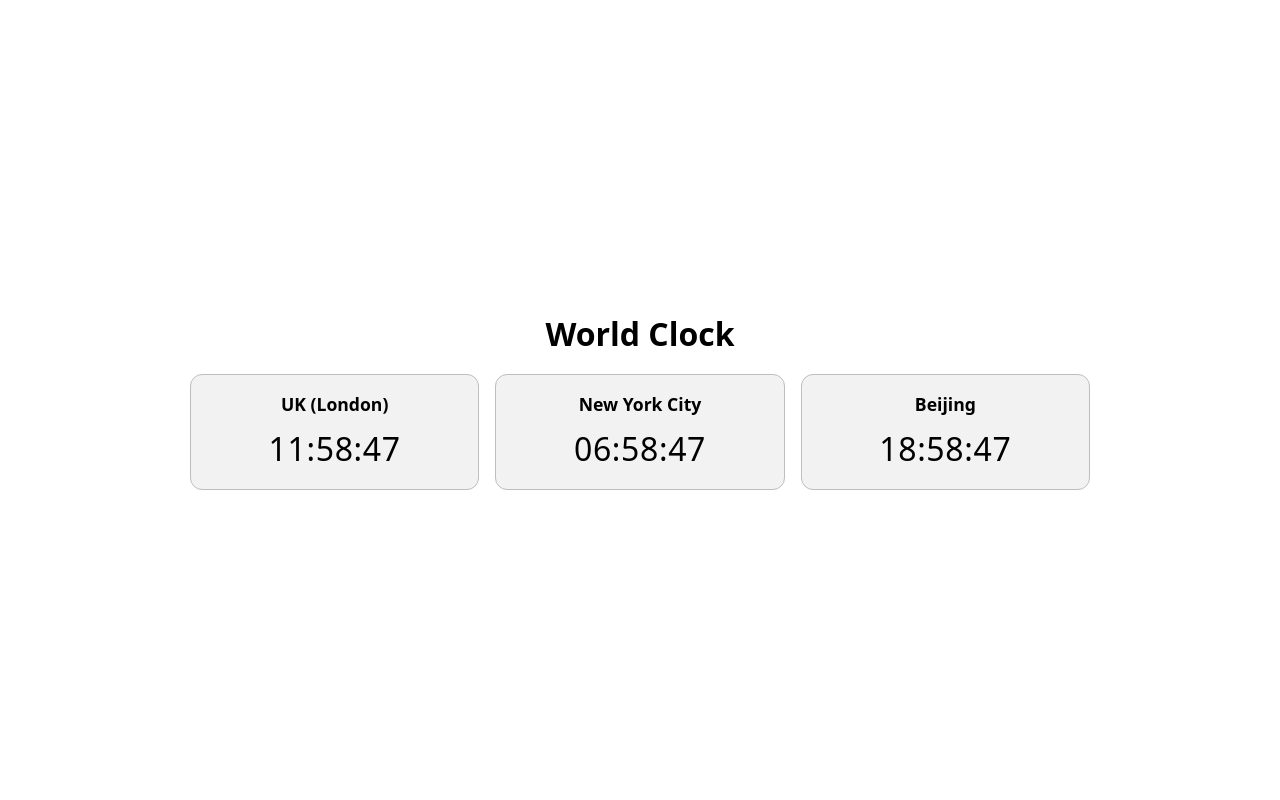
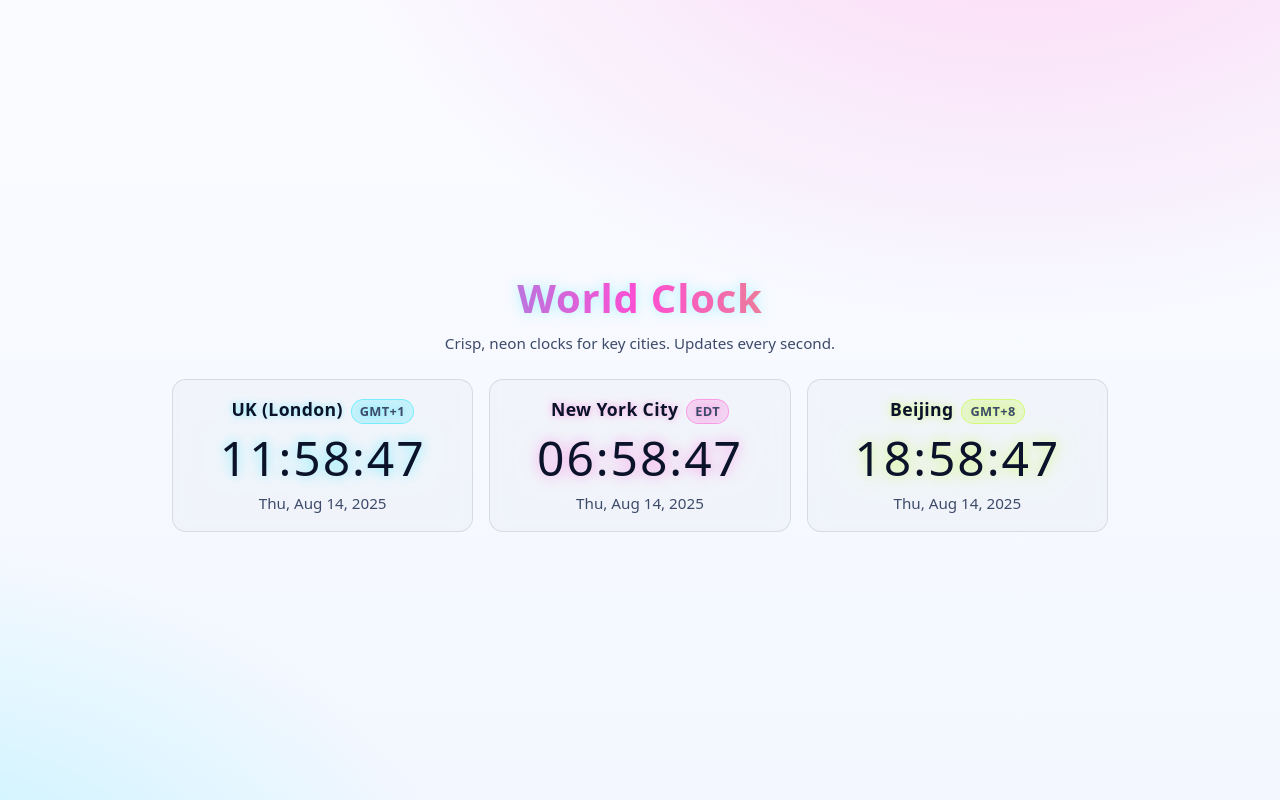
Before and after one commit to dougalrm/aider-world-clock, a Flask app: page / in a window 1280 px wide. Run offline with Flask 3, Linux system fonts and the light colour scheme.

Commit message:
feat: add neon UI for World Clock with city cards and live times
Co-authored-by: aider (gpt-5) <aider@aider.chat>

```diff
--- a/templates/index.html
+++ b/templates/index.html
@@ -2,59 +2,204 @@
 <html lang="en">
 <head>
   <meta charset="utf-8">
-  <title>World Clock</title>
+  <title>World Clock — Neon</title>
   <meta name="viewport" content="width=device-width, initial-scale=1">
+  <meta name="color-scheme" content="dark light">
+  <meta name="theme-color" content="#0d0f1a">
   <style>
-    :root { color-scheme: light dark; }
+    :root {
+      --bg-0: #07070c;
+      --bg-1: #0d0f1a;
+      --txt: #e6f1ff;
+      --sub: #a3b3d3;
+
+      --aqua: #00e5ff;
+      --pink: #ff4dd2;
+      --lime: #b6ff00;
+
+      --card-bg: color-mix(in oklab, white 3%, transparent);
+      --card-bd: color-mix(in oklab, var(--txt) 18%, transparent);
+      --ring: #6ae3ff;
+      color-scheme: dark light;
+    }
+
+    @media (prefers-color-scheme: light) {
+      :root {
+        --bg-0: #fafbff;
+        --bg-1: #f3f7ff;
+        --txt: #0b132b;
+        --sub: #3d4a69;
+        --card-bg: color-mix(in oklab, black 2%, transparent);
+        --card-bd: color-mix(in oklab, black 10%, transparent);
+        --ring: #0088ff;
+      }
+    }
+
+    * { box-sizing: border-box; }
+
+    html, body {
+      height: 100%;
+    }
+
     body {
       margin: 0;
-      font-family: system-ui, -apple-system, Segoe UI, Roboto, Helvetica, Arial, "Apple Color Emoji", "Segoe UI Emoji", "Segoe UI Symbol", sans-serif;
+      font-family: ui-sans-serif, system-ui, -apple-system, Segoe UI, Roboto, Helvetica, Arial, "Apple Color Emoji", "Segoe UI Emoji", "Segoe UI Symbol";
+      color: var(--txt);
+      background:
+        radial-gradient(1200px 800px at 80% -20%, color-mix(in oklab, var(--pink) 22%, transparent) 0%, transparent 60%),
+        radial-gradient(1000px 700px at -10% 120%, color-mix(in oklab, var(--aqua) 22%, transparent) 0%, transparent 60%),
+        linear-gradient(180deg, var(--bg-0), var(--bg-1));
+      display: grid;
+      place-items: center;
       line-height: 1.5;
-      display: grid;
-      min-height: 100vh;
-      place-items: center;
-      background: canvas;
-      color: canvastext;
     }
-    main { width: min(900px, 92vw); padding: 2rem; }
-    h1 { margin: 0 0 1rem; font-size: 2rem; text-align: center; }
-    ul.clocks {
+
+    main {
+      width: min(1000px, 92vw);
+      padding: 2rem;
+    }
+
+    header {
+      text-align: center;
+      margin-bottom: 1.25rem;
+    }
+
+    h1 {
+      margin: 0 0 .25rem;
+      font-size: clamp(1.75rem, 3.5vw, 2.5rem);
+      font-weight: 800;
+      letter-spacing: 0.02em;
+      background: linear-gradient(90deg, var(--aqua), var(--pink), var(--lime));
+      -webkit-background-clip: text;
+      background-clip: text;
+      color: transparent;
+      filter: drop-shadow(0 0 6px color-mix(in oklab, var(--aqua) 30%, transparent));
+    }
+
+    .subtitle {
+      margin: 0;
+      color: var(--sub);
+      font-size: .95rem;
+    }
+
+    .clocks {
       list-style: none;
       padding: 0;
-      margin: 1rem 0 0;
+      margin: 1.5rem 0 0;
       display: grid;
-      grid-template-columns: repeat(auto-fit, minmax(240px, 1fr));
+      grid-template-columns: repeat(auto-fit, minmax(260px, 1fr));
       gap: 1rem;
     }
-    li {
-      border: 1px solid color-mix(in oklab, canvastext 20%, canvas 80%);
-      border-radius: 12px;
-      padding: 1rem;
+
+    .card {
+      position: relative;
+      border-radius: 14px;
+      padding: 1rem 1.25rem;
+      background: var(--card-bg);
+      border: 1px solid var(--card-bd);
+      backdrop-filter: saturate(140%) blur(8px);
+      -webkit-backdrop-filter: saturate(140%) blur(8px);
+      transition: transform .2s ease, box-shadow .2s ease, border-color .2s ease;
+      outline: none;
+    }
+
+    .card:focus-within {
+      box-shadow:
+        0 0 0 3px color-mix(in oklab, var(--ring) 50%, transparent),
+        0 0 40px -10px color-mix(in oklab, var(--ring) 40%, transparent);
+      border-color: color-mix(in oklab, var(--ring) 40%, var(--card-bd));
+    }
+
+    .card:hover {
+      transform: translateY(-2px);
+      box-shadow:
+        0 10px 30px -12px rgba(0,0,0,.35),
+        0 0 24px -8px color-mix(in oklab, var(--accent) 55%, transparent);
+    }
+
+    h2 {
+      margin: 0 0 .35rem;
+      font-size: 1.1rem;
+      font-weight: 700;
+      letter-spacing: .02em;
+      display: flex;
+      align-items: baseline;
+      justify-content: center;
+      gap: .5rem;
+      color: var(--txt);
+      text-shadow:
+        0 0 6px color-mix(in oklab, var(--accent) 35%, transparent),
+        0 0 16px color-mix(in oklab, var(--accent) 25%, transparent);
+    }
+
+    .tz {
+      font-size: .8rem;
+      color: var(--sub);
+      background: color-mix(in oklab, var(--accent) 18%, transparent);
+      border: 1px solid color-mix(in oklab, var(--accent) 40%, transparent);
+      padding: .1rem .5rem;
+      border-radius: 999px;
+    }
+
+    .time {
+      font-variant-numeric: tabular-nums;
+      font-feature-settings: "tnum" 1, "ss01" 1;
+      font-size: clamp(2rem, 5.5vw, 3rem);
+      letter-spacing: 0.04em;
       text-align: center;
-      background: color-mix(in oklab, canvas 96%, canvastext 4%);
+      line-height: 1.2;
+      color: var(--txt);
+      text-shadow:
+        0 0 12px color-mix(in oklab, var(--accent) 40%, transparent),
+        0 0 28px color-mix(in oklab, var(--accent) 25%, transparent);
     }
-    h2 { margin: 0 0 .5rem; font-size: 1.1rem; font-weight: 600; }
-    .time { font-variant-numeric: tabular-nums; font-size: 2rem; letter-spacing: 0.02em; }
+
+    .date {
+      margin-top: .35rem;
+      font-size: .95rem;
+      color: var(--sub);
+      text-align: center;
+    }
+
+    /* Accent colors per city */
+    .accent-aqua { --accent: var(--aqua); }
+    .accent-pink { --accent: var(--pink); }
+    .accent-lime { --accent: var(--lime); }
+
+    @media (prefers-reduced-motion: reduce) {
+      .card { transition: none; }
+      .card:hover { transform: none; box-shadow: none; }
+    }
   </style>
 </head>
 <body>
   <main>
-    <h1>World Clock</h1>
-    <ul class="clocks">
-      <li>
-        <h2>UK (London)</h2>
-        <div class="time" id="clock-london">--:--:--</div>
+    <header>
+      <h1>World Clock</h1>
+      <p class="subtitle">Crisp, neon clocks for key cities. Updates every second.</p>
+    </header>
+
+    <ul class="clocks" role="list">
+      <li class="card accent-aqua" tabindex="0" aria-label="UK London clock">
+        <h2>UK (London) <span class="tz" id="clock-london-tz">—</span></h2>
+        <div class="time" id="clock-london" aria-live="polite" aria-atomic="true">--:--:--</div>
+        <div class="date" id="clock-london-date">—</div>
       </li>
-      <li>
-        <h2>New York City</h2>
-        <div class="time" id="clock-nyc">--:--:--</div>
+
+      <li class="card accent-pink" tabindex="0" aria-label="New York City clock">
+        <h2>New York City <span class="tz" id="clock-nyc-tz">—</span></h2>
+        <div class="time" id="clock-nyc" aria-live="polite" aria-atomic="true">--:--:--</div>
+        <div class="date" id="clock-nyc-date">—</div>
       </li>
-      <li>
-        <h2>Beijing</h2>
-        <div class="time" id="clock-beijing">--:--:--</div>
+
+      <li class="card accent-lime" tabindex="0" aria-label="Beijing clock">
+        <h2>Beijing <span class="tz" id="clock-beijing-tz">—</span></h2>
+        <div class="time" id="clock-beijing" aria-live="polite" aria-atomic="true">--:--:--</div>
+        <div class="date" id="clock-beijing-date">—</div>
       </li>
     </ul>
   </main>
+
   <script>
     const zones = [
       { id: 'clock-london', tz: 'Europe/London' },
@@ -62,25 +207,55 @@
       { id: 'clock-beijing', tz: 'Asia/Shanghai' }, // Beijing uses Asia/Shanghai
     ];
 
-    function formatInZone(ms, timeZone) {
-      return new Intl.DateTimeFormat([], {
+    const timeFormatter = (timeZone) =>
+      new Intl.DateTimeFormat([], {
         hour: '2-digit',
         minute: '2-digit',
         second: '2-digit',
         hour12: false,
         timeZone,
-      }).format(ms);
+      });
+
+    const dateFormatter = (timeZone) =>
+      new Intl.DateTimeFormat([], {
+        weekday: 'short',
+        year: 'numeric',
+        month: 'short',
+        day: '2-digit',
+        timeZone,
+      });
+
+    const tzNameFormatter = (timeZone) =>
+      new Intl.DateTimeFormat([], {
+        timeZone,
+        timeZoneName: 'short',
+      });
+
+    function getTimeZoneNameParts(ms, timeZone) {
+      try {
+        const parts = tzNameFormatter(timeZone).formatToParts(ms);
+        const tzPart = parts.find(p => p.type === 'timeZoneName');
+        return tzPart?.value ?? '';
+      } catch {
+        return '';
+      }
     }
 
     function tick() {
       const now = Date.now();
       for (const { id, tz } of zones) {
-        const el = document.getElementById(id);
-        if (!el) continue;
+        const timeEl = document.getElementById(id);
+        const dateEl = document.getElementById(id + '-date');
+        const tzEl = document.getElementById(id + '-tz');
+        if (!timeEl) continue;
         try {
-          el.textContent = formatInZone(now, tz);
+          timeEl.textContent = timeFormatter(tz).format(now);
+          if (dateEl) dateEl.textContent = dateFormatter(tz).format(now);
+          if (tzEl) tzEl.textContent = getTimeZoneNameParts(now, tz);
         } catch {
-          el.textContent = 'Unsupported timezone';
+          timeEl.textContent = 'Unsupported timezone';
+          if (dateEl) dateEl.textContent = '';
+          if (tzEl) tzEl.textContent = '';
         }
       }
     }
```
